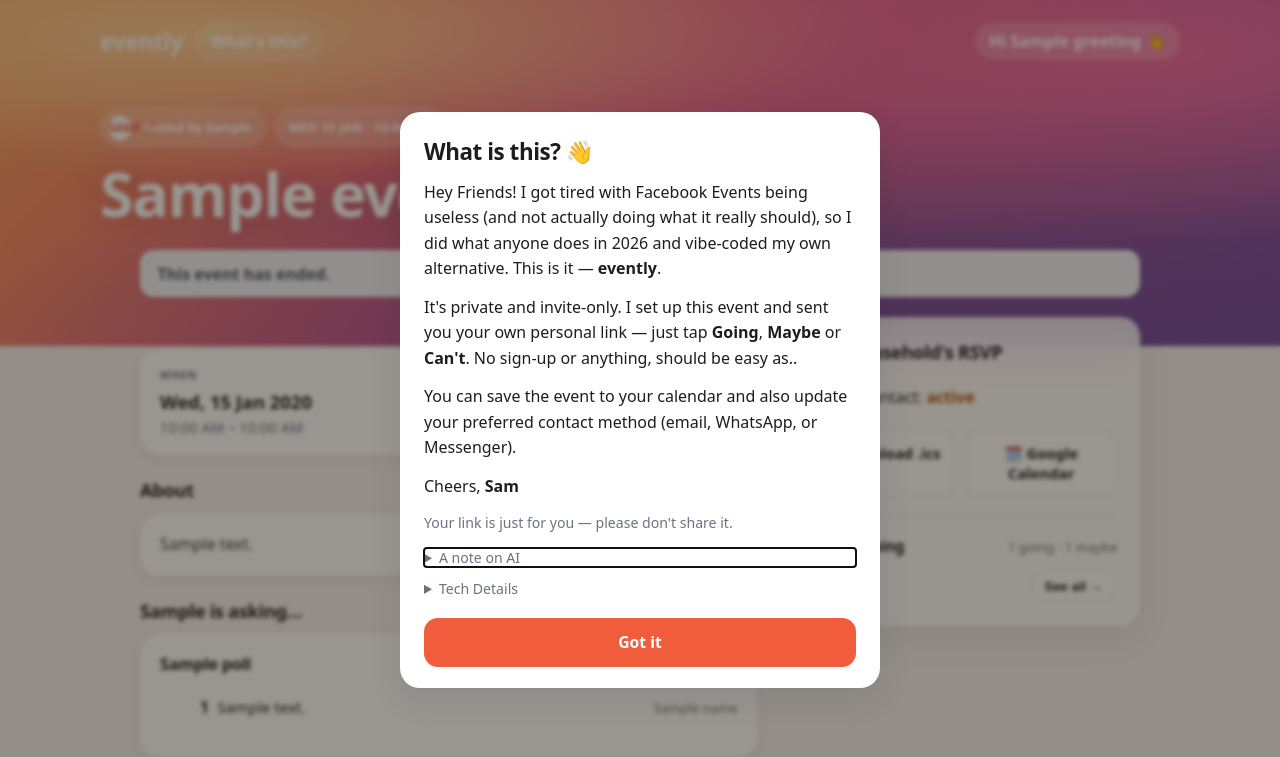
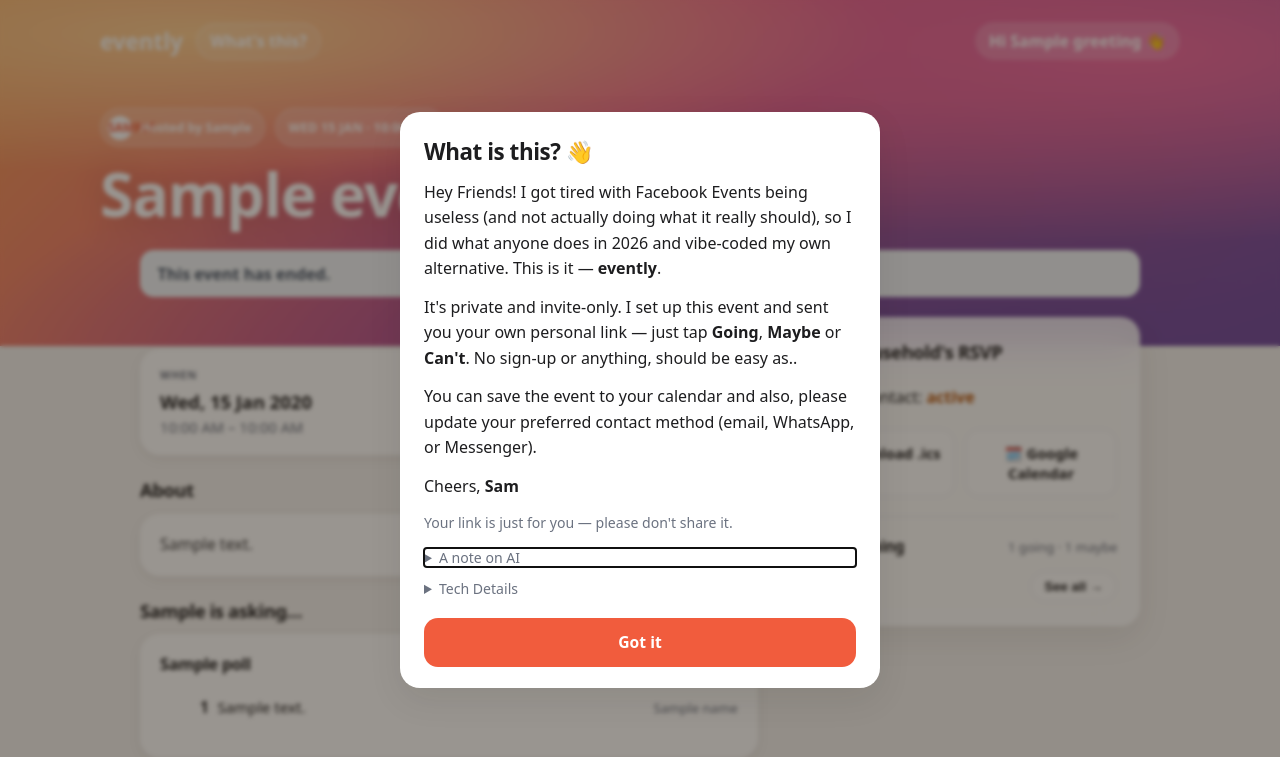
Before and after one commit to Crunchie/evently, a Django app: template core/templates/core/rsvp.html in a window 1280 px wide. Shown: the top 757 px of the page. Run offline with Django 5.2, Linux system fonts and the light colour scheme; the template is opened without the code that fills it: most values are stand-ins (such as "Sample title", 1, 10 or a date in 2020).

Commit message:
tidy up welcome text

```diff
--- a/core/templates/core/rsvp.html
+++ b/core/templates/core/rsvp.html
@@ -241,7 +241,7 @@ A one-time "what is this?" note from the host, opened on first visit and via the
     <p>It's private and invite-only. I set up this event and sent you your own personal
        link — just tap <strong>Going</strong>, <strong>Maybe</strong> or
        <strong>Can't</strong>. No sign-up or anything, should be easy as..</p>
-    <p>You can save the event to your calendar and also update your preferred contact method (email, WhatsApp, or Messenger).</p>
+    <p>You can save the event to your calendar and also, please update your preferred contact method (email, WhatsApp, or Messenger).</p>
     <p>Cheers, <strong>Sam</strong></p>
     <p class="fine">Your link is just for you — please don't share it.</p>
     <details class="info-more">
@@ -258,7 +258,7 @@ A one-time "what is this?" note from the host, opened on first visit and via the
       <p>A little plumbing does reach the outside world: an encrypted Cloudflare tunnel so
         the site is reachable without exposing my home network, a mail service to
         deliver invite emails, an encrypted off-site backup so a dead hard drive can't lose
-        your RSVP, and Google for the embedded map. It's built with Django and Python.</p>
+        your RSVP. It's built with Django and Python.</p>
       <p> Check out the source code on <a href="https://github.com/Crunchie/evently" target="_blank" rel="noopener noreferrer">GitHub</a>.  </p>
     </details>
 
```
